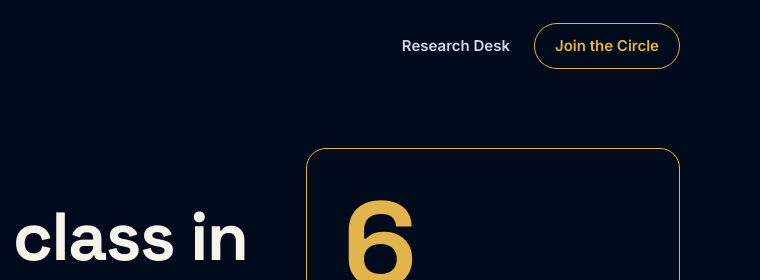
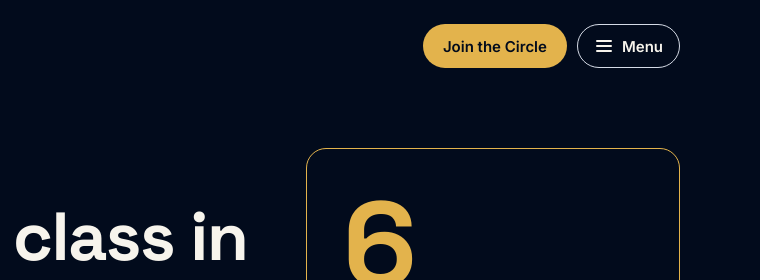
Before and after one commit to Absadiq001/sadiqora-site, a plain HTML site: page index.html in a window 1280 px wide. Shown: the top 280 px of the page, 520-1280 px from the left. Drawn offline with Linux system fonts and the light colour scheme.

Commit message:
Add shared left-panel menu (nav.js) to all pages
Co-Authored-By: Claude Sonnet 5.5 <noreply@anthropic.com>
Claude-Session: https://claude.ai/code/session_01ATzzFwR2YN3FTfzi1zn6Lg

```diff
--- a/index.html
+++ b/index.html
@@ -29,10 +29,7 @@ img{max-width:100%}
 <img src="images/sadiqora-mark.png" alt="" style="width: 52px; height: 52px; display: block">
 <div style="font-family: 'Space Grotesk', sans-serif; font-weight: 700; font-size: 20px; letter-spacing: 0.04em">SADIQORA <span style="color: #E3B34C">INNOVATIONS</span></div>
 </div>
-<div style="display: flex; flex-wrap: wrap; gap: 12px; align-items: center">
-<a href="research-desk.html" style="display: inline-flex; align-items: center; min-height: 44px; padding: 0 12px; color: #D5DBE6; font-weight: 600; font-size: 15px; text-decoration: none">Research Desk</a>
-<a href="https://chat.whatsapp.com/FEbFCvx9RINHQA2v5RyRa2" style="display: inline-flex; align-items: center; min-height: 44px; padding: 0 20px; border: 1.5px solid #E3B34C; border-radius: 999px; color: #E3B34C; font-weight: 600; font-size: 15px; text-decoration: none">Join the Circle</a>
-</div>
+<div data-sq-nav></div>
 </div>
 
 <div style="max-width: 1120px; margin: 0 auto; padding: 56px 24px 88px; display: flex; flex-wrap: wrap; align-items: center; gap: 48px">
@@ -92,7 +89,7 @@ img{max-width:100%}
 </ul>
 </section>
 
-<section style="max-width: 1120px; margin: 0 auto; padding: 88px 24px 0">
+<section id="about" style="max-width: 1120px; margin: 0 auto; padding: 88px 24px 0">
 <div style="background: #FFFFFF; border: 1px solid #E2DCCB; border-radius: 20px; padding: 40px; display: flex; flex-wrap: wrap; gap: 40px; align-items: center">
 <img src="images/abubakar.jpg" alt="Abubakar Sadiq Musa" style="flex: 0 1 260px; min-width: 0; width: 260px; max-width: 100%; aspect-ratio: 1; object-fit: cover; object-position: center top; border-radius: 16px; border: 1px solid #E2DCCB">
 <div style="flex: 999 1 380px; min-width: 0; display: flex; flex-direction: column; gap: 14px">
@@ -138,7 +135,7 @@ img{max-width:100%}
 </div>
 </section>
 
-<section style="max-width: 1120px; margin: 0 auto; padding: 88px 24px">
+<section id="join" style="max-width: 1120px; margin: 0 auto; padding: 88px 24px">
 <div style="background: #020B1C; color: #F7F4EC; border-radius: 24px; padding: clamp(32px, 5vw, 64px); display: flex; flex-wrap: wrap; gap: 48px; align-items: center">
 <div style="flex: 999 1 400px; min-width: 0; display: flex; flex-direction: column; gap: 18px">
 <div style="color: #E3B34C; font-weight: 600; font-size: 14px; letter-spacing: 0.14em; text-transform: uppercase">Founding cohort</div>
@@ -190,5 +187,6 @@ img{max-width:100%}
 </footer>
 
 </div>
+<script src="nav.js" defer></script>
 </body>
 </html>
--- /dev/null
+++ b/nav.js
@@ -0,0 +1,98 @@
+/* Sadiqora shared menu. Edit the lists below to change the menu on every page. */
+(function () {
+  var CIRCLE_URL = "https://chat.whatsapp.com/FEbFCvx9RINHQA2v5RyRa2";
+  var CHAT_URL = "https://wa.me/2348148506614?text=Hello%20Abubakar%2C%20I%20found%20you%20through%20the%20Sadiqora%20website.";
+  var MAIN = [
+    { label: "Home", href: "index.html" },
+    { label: "The Circle", href: "index.html#join", note: "Free" },
+    { label: "About Abubakar", href: "index.html#about" }
+  ];
+  var SCHOOLS = [
+    { label: "Exam Prep", sub: "WAEC, NECO, JAMB", href: "exam-prep.html" },
+    { label: "Geoscience Hub", sub: "Geology and geophysics", soon: true },
+    { label: "Research Desk", sub: "Data, GIS, project help", href: "research-desk.html" },
+    { label: "Future Skills", sub: "Power skills, AI and data", href: "future-skills.html" }
+  ];
+  var page = (location.pathname.split("/").pop() || "index.html");
+  if (page === "") page = "index.html";
+
+  var css = "\n" +
+    ".sq-btn{display:inline-flex;align-items:center;gap:8px;min-height:44px;padding:0 16px;border:1.5px solid #D5DBE6;border-radius:999px;background:transparent;color:#F7F4EC;font:600 15px Inter,system-ui,sans-serif;cursor:pointer}\n" +
+    ".sq-btn:hover{border-color:#E3B34C;color:#E3B34C}\n" +
+    ".sq-gold{display:inline-flex;align-items:center;min-height:44px;padding:0 20px;background:#E3B34C;border-radius:999px;color:#020B1C!important;font:600 15px Inter,system-ui,sans-serif;text-decoration:none}\n" +
+    ".sq-gold:hover{background:#EDC565;color:#020B1C}\n" +
+    ".sq-actions{display:flex;align-items:center;gap:10px}\n" +
+    ".sq-scrim{position:fixed;inset:0;background:rgba(2,11,28,.6);opacity:0;visibility:hidden;transition:opacity .25s,visibility .25s;z-index:998}\n" +
+    ".sq-panel{position:fixed;top:0;left:0;bottom:0;width:340px;max-width:88vw;background:#020B1C;color:#F7F4EC;z-index:999;transform:translateX(-100%);visibility:hidden;transition:transform .28s ease,visibility .28s;display:flex;flex-direction:column;font-family:Inter,system-ui,sans-serif;overflow-y:auto;box-shadow:8px 0 32px rgba(0,0,0,.35)}\n" +
+    ".sq-open .sq-scrim{opacity:1;visibility:visible}\n" +
+    ".sq-open .sq-panel{transform:none;visibility:visible}\n" +
+    ".sq-top{display:flex;align-items:center;justify-content:space-between;padding:18px 20px;border-bottom:1px solid #16263F}\n" +
+    ".sq-brand{display:flex;align-items:center;gap:10px;color:#F7F4EC;text-decoration:none;font:700 16px 'Space Grotesk',sans-serif;letter-spacing:.04em}\n" +
+    ".sq-brand img{width:38px;height:38px}\n" +
+    ".sq-close{width:44px;height:44px;border:0;border-radius:50%;background:transparent;color:#F7F4EC;cursor:pointer;display:flex;align-items:center;justify-content:center}\n" +
+    ".sq-close:hover{background:#16263F}\n" +
+    ".sq-body{padding:14px 12px;flex:1}\n" +
+    ".sq-h{margin:18px 12px 6px;color:#E3B34C;font:600 12px Inter,sans-serif;letter-spacing:.14em;text-transform:uppercase}\n" +
+    ".sq-link{display:flex;align-items:center;justify-content:space-between;gap:10px;min-height:48px;padding:8px 12px;border-radius:12px;color:#F7F4EC;text-decoration:none;font:600 17px Inter,sans-serif}\n" +
+    ".sq-link small{display:block;color:#9AA7BD;font:400 13px Inter,sans-serif}\n" +
+    ".sq-link:hover{background:#0E1D36;color:#F7F4EC}\n" +
+    ".sq-link.sq-active{background:#13264A;box-shadow:inset 3px 0 0 #E3B34C}\n" +
+    ".sq-link.sq-soon{color:#9AA7BD;cursor:default}\n" +
+    ".sq-link.sq-soon:hover{background:transparent;color:#9AA7BD}\n" +
+    ".sq-tag{flex:none;padding:2px 10px;border-radius:999px;font:600 11px Inter,sans-serif;letter-spacing:.08em;text-transform:uppercase;background:#E3B34C;color:#020B1C}\n" +
+    ".sq-tag.sq-s{background:#16263F;color:#9AA7BD}\n" +
+    ".sq-foot{padding:16px 20px 22px;border-top:1px solid #16263F;display:flex;flex-direction:column;gap:12px}\n" +
+    ".sq-foot .sq-gold{justify-content:center;min-height:50px}\n" +
+    ".sq-soc{display:flex;gap:18px;justify-content:center;font:600 14px Inter,sans-serif}\n" +
+    ".sq-soc a{color:#D5DBE6;text-decoration:none}.sq-soc a:hover{color:#E3B34C}\n" +
+    "body.sq-lock{overflow:hidden}\n" +
+    "@media (max-width:560px){header>div:first-child{flex-wrap:nowrap!important;gap:8px!important;padding-left:16px!important;padding-right:16px!important}header img[src*='sadiqora-mark']+div span{display:none}header img[src*='sadiqora-mark']{width:40px!important;height:40px!important}header img[src*='sadiqora-mark']+div{font-size:14px!important}.sq-gold{padding:0 14px;font-size:14px}.sq-btn{padding:0 12px}.sq-btn span{display:none}}\n" +
+    "@media (prefers-reduced-motion:reduce){.sq-panel,.sq-scrim{transition:none}}\n";
+  var st = document.createElement("style"); st.textContent = css; document.head.appendChild(st);
+
+  function esc(s) { return s; }
+  function item(it) {
+    var active = it.href && it.href.split("#")[0] === page && it.href.indexOf("#") < 0 && !(it.label === "The Circle");
+    if (it.soon) return '<span class="sq-link sq-soon"><span>' + it.label + '<small>' + it.sub + '</small></span><span class="sq-tag sq-s">Soon</span></span>';
+    return '<a class="sq-link' + (active ? " sq-active" : "") + '" href="' + it.href + '"' + (active ? ' aria-current="page"' : "") + '><span>' + it.label + (it.sub ? '<small>' + it.sub + '</small>' : "") + '</span>' + (it.note ? '<span class="sq-tag">' + it.note + '</span>' : "") + '</a>';
+  }
+  var html =
+    '<div class="sq-scrim" data-sq-close></div>' +
+    '<nav class="sq-panel" id="sq-panel" aria-label="Main menu" aria-hidden="true">' +
+    '<div class="sq-top"><a class="sq-brand" href="index.html"><img src="images/sadiqora-mark.png" alt=""><span>SADIQORA</span></a>' +
+    '<button class="sq-close" type="button" aria-label="Close menu" data-sq-close><svg width="22" height="22" viewBox="0 0 22 22" fill="none" stroke="currentColor" stroke-width="2" stroke-linecap="round"><path d="M4 4l14 14M18 4L4 18"/></svg></button></div>' +
+    '<div class="sq-body">' + MAIN.map(item).join("") +
+    '<div class="sq-h">Our schools</div>' + SCHOOLS.map(item).join("") + '</div>' +
+    '<div class="sq-foot"><a class="sq-gold" href="' + CHAT_URL + '">Chat on WhatsApp</a>' +
+    '<div class="sq-soc"><a href="https://linkedin.com/in/absadiq">LinkedIn</a><a href="https://youtube.com/@sadiqora">YouTube</a><a href="mailto:sadiqorahelpdesk@gmail.com">Email</a></div></div>' +
+    '</nav>';
+  var wrap = document.createElement("div"); wrap.id = "sq-menu"; wrap.innerHTML = html; document.body.appendChild(wrap);
+
+  var slot = document.querySelector("[data-sq-nav]");
+  if (slot) {
+    slot.className = "sq-actions";
+    slot.innerHTML = '<a class="sq-gold" href="' + CIRCLE_URL + '">Join the Circle</a>' +
+      '<button class="sq-btn" type="button" aria-label="Open menu" aria-expanded="false" aria-controls="sq-panel" data-sq-open><svg width="20" height="20" viewBox="0 0 20 20" fill="none" stroke="currentColor" stroke-width="2" stroke-linecap="round"><path d="M3 5h14M3 10h14M3 15h14"/></svg><span>Menu</span></button>';
+  }
+  var openBtn = document.querySelector("[data-sq-open]"), panel = document.getElementById("sq-panel"), root = document.documentElement;
+  function setOpen(o) {
+    document.body.classList.toggle("sq-open", o); document.body.classList.toggle("sq-lock", o);
+    panel.setAttribute("aria-hidden", o ? "false" : "true");
+    if (openBtn) openBtn.setAttribute("aria-expanded", o ? "true" : "false");
+    if (o) { var f = panel.querySelector("a,button"); if (f) f.focus(); } else if (openBtn) openBtn.focus();
+  }
+  document.addEventListener("click", function (e) {
+    if (e.target.closest("[data-sq-open]")) setOpen(true);
+    else if (e.target.closest("[data-sq-close]")) setOpen(false);
+    else if (document.body.classList.contains("sq-open") && e.target.closest("#sq-panel a")) setOpen(false);
+  });
+  document.addEventListener("keydown", function (e) {
+    if (!document.body.classList.contains("sq-open")) return;
+    if (e.key === "Escape") setOpen(false);
+    if (e.key === "Tab") {
+      var f = panel.querySelectorAll("a,button"), a = f[0], z = f[f.length - 1];
+      if (e.shiftKey && document.activeElement === a) { e.preventDefault(); z.focus(); }
+      else if (!e.shiftKey && document.activeElement === z) { e.preventDefault(); a.focus(); }
+    }
+  });
+})();
```
Also changed, not shown: exam-prep.html (+2 -5 lines), future-skills.html (+2 -5 lines), research-desk.html (+2 -4 lines).
